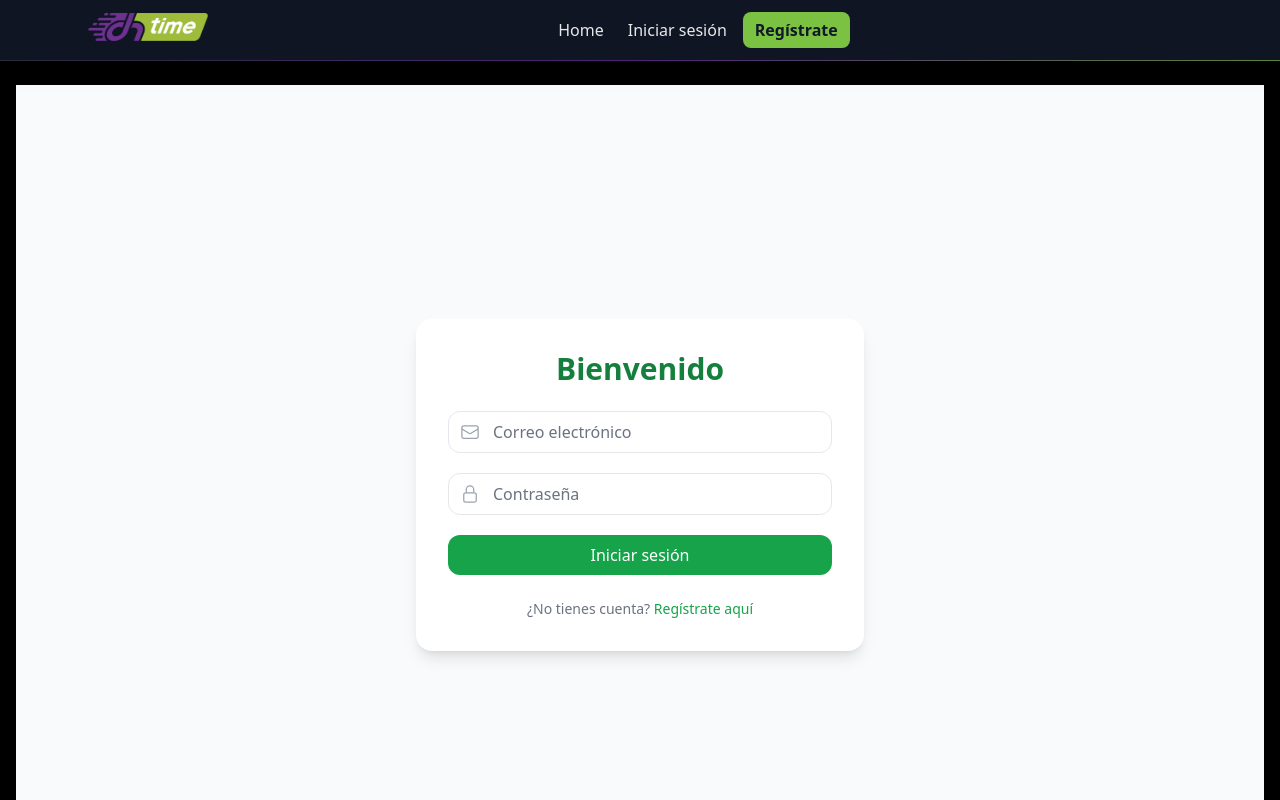
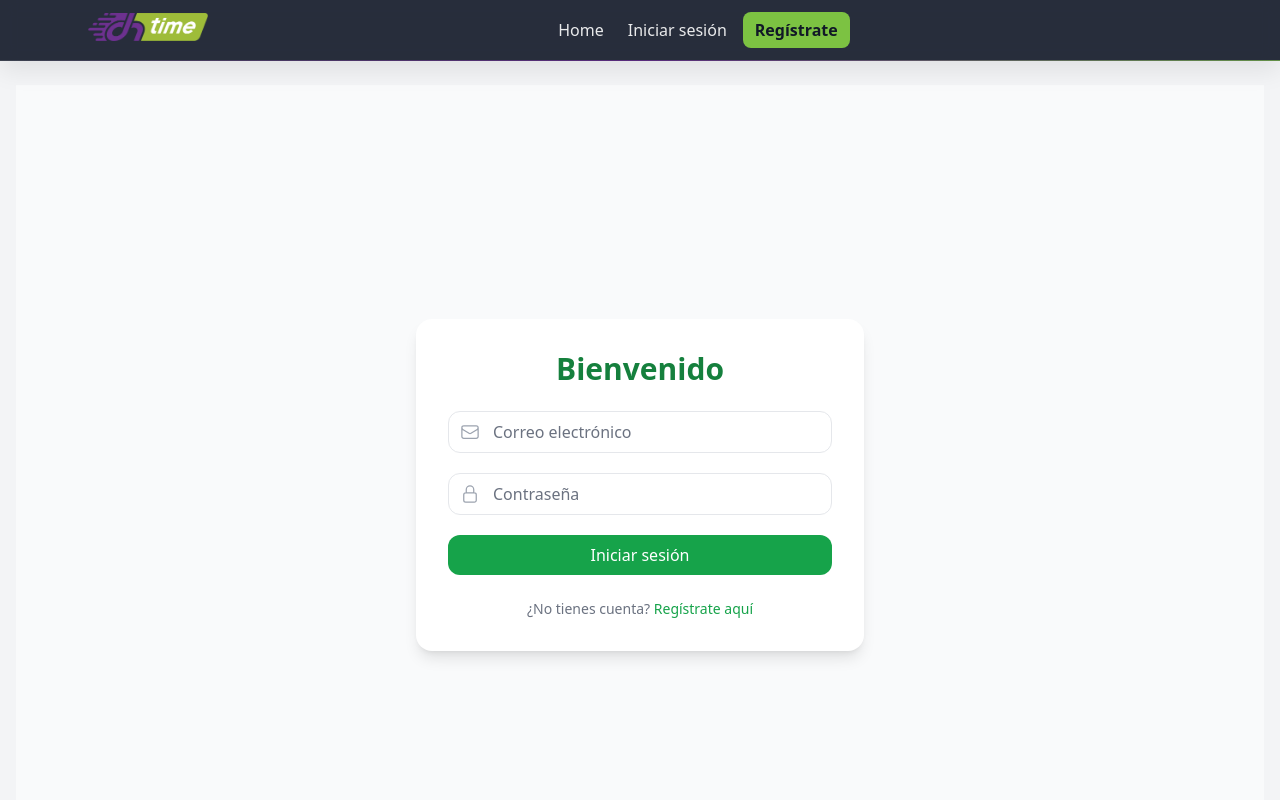
Before and after one commit to martinlz1002/paginawebdh, a Next.js app: page /login in a window 1280 px wide. Shown: the top 800 px of the page. Built offline with nearby package versions, Linux system fonts and the light colour scheme; no server answers.

Commit message:
cambio a gris claro

```diff
--- a/pages/_app.tsx
+++ b/pages/_app.tsx
@@ -8,7 +8,6 @@
 export default function App({ Component, pageProps }: AppProps) {
   const { asPath } = useRouter();
 
-  // Solo estas rutas requieren login
   const protectedPaths = [
     "/pago",
     "/checkout",
@@ -21,8 +20,8 @@
 
   return (
     <AuthProvider>
-      {/* ✅ Fondo global oscuro + texto base claro */}
-      <div className="min-h-screen bg-black text-gray-100 antialiased selection:bg-dh-green/30 selection:text-white">
+      {/* ✅ Fondo global CLARO + texto base oscuro */}
+      <div className="min-h-screen bg-dh-bg text-dh-ink antialiased selection:bg-dh-green/30 selection:text-dh-ink">
         <Layout>
           {isProtected ? (
             <AuthGuard>
```
